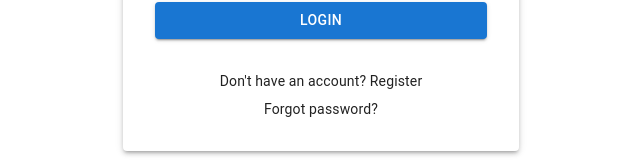
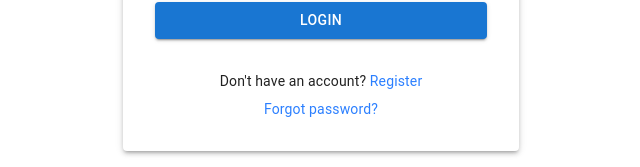
Before and after one commit to srprajwal/EnterpriseExpenseManagementSystem, a React (Vite) app in the folder frontend/: page /login in a window 1280 px wide. Shown: the part 334-501 px from the top of the page, without its empty margins (319-959 px from the left). Built offline with nearby package versions, Linux system fonts and the light colour scheme.

Commit message:
Login page updated

```diff
--- a/frontend/src/pages/Auth/LoginPage.jsx
+++ b/frontend/src/pages/Auth/LoginPage.jsx
@@ -22,12 +22,12 @@ const LoginPage = () => {
           <Box sx={{ mt: 2 }}>
             <Typography variant="body2" align="center">
               Don't have an account?{' '}
-              <Link to="/register" variant="body2">
+              <Link to="/register" className="text-blue-500 hover:underline" variant="body2">
                 Register
               </Link>
             </Typography>
             <Typography variant="body2" align="center" sx={{ mt: 1 }}>
-              <Link to="/forgot-password" variant="body2">
+              <Link to="/forgot-password" variant="body2" className="text-blue-500 hover:underline">
                 Forgot password?
               </Link>
             </Typography>
```
